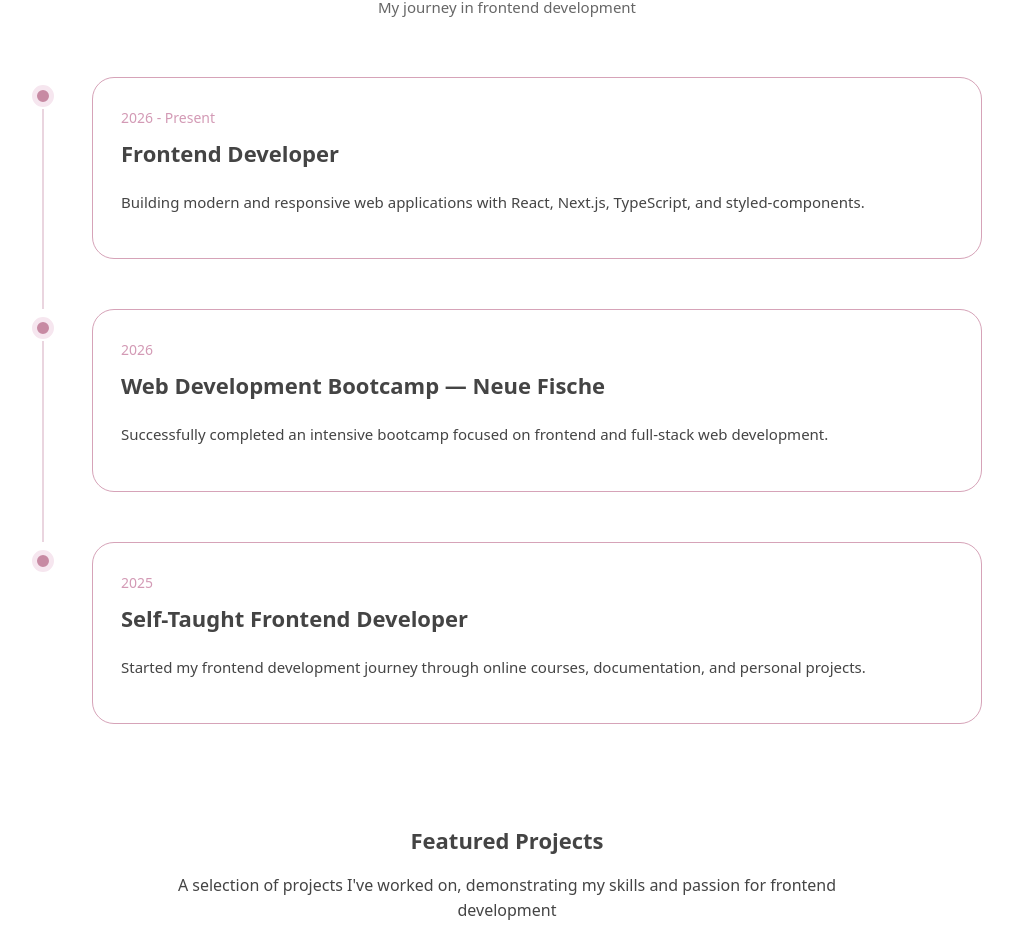
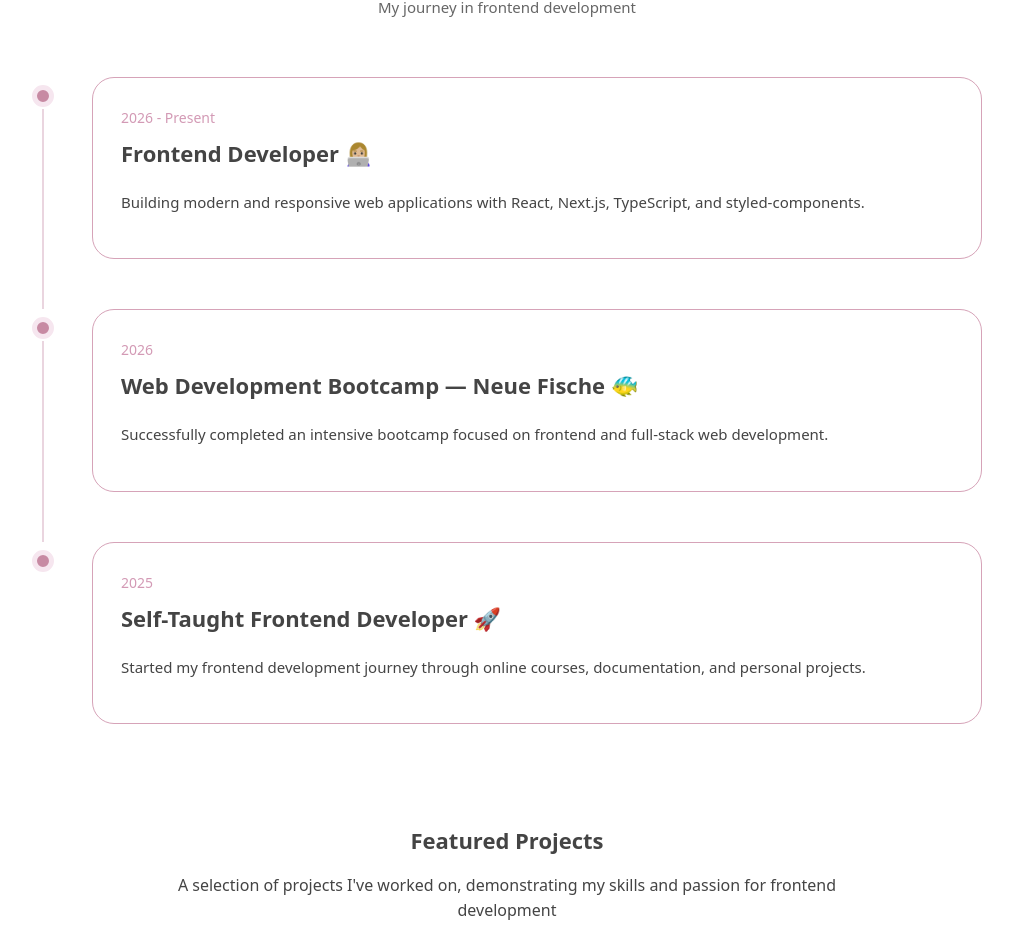
Before and after one commit to NataliaPanchenko/personal-portfolio, a Next.js app: page / in a window 1280 px wide. Shown: the part 1971-2906 px from the top of the page, without its empty margins (133-1146 px from the left). Built offline with nearby package versions, Linux system fonts and the light colour scheme.

Commit message:
edit experienceData

```diff
--- a/components/Experience.js
+++ b/components/Experience.js
@@ -3,19 +3,19 @@ import styled from "styled-components";
 const experienceData = [
   {
     year: "2026 - Present",
-    title: "Frontend Developer",
+    title: "Frontend Developer 👩🏼‍💻",
     description:
       "Building modern and responsive web applications with React, Next.js, TypeScript, and styled-components.",
   },
   {
     year: "2026",
-    title: "Web Development Bootcamp — Neue Fische",
+    title: "Web Development Bootcamp — Neue Fische 🐠",
     description:
       "Successfully completed an intensive bootcamp focused on frontend and full-stack web development.",
   },
   {
     year: "2025",
-    title: "Self-Taught Frontend Developer",
+    title: "Self-Taught Frontend Developer 🚀",
     description:
       "Started my frontend development journey through online courses, documentation, and personal projects.",
   },
```
